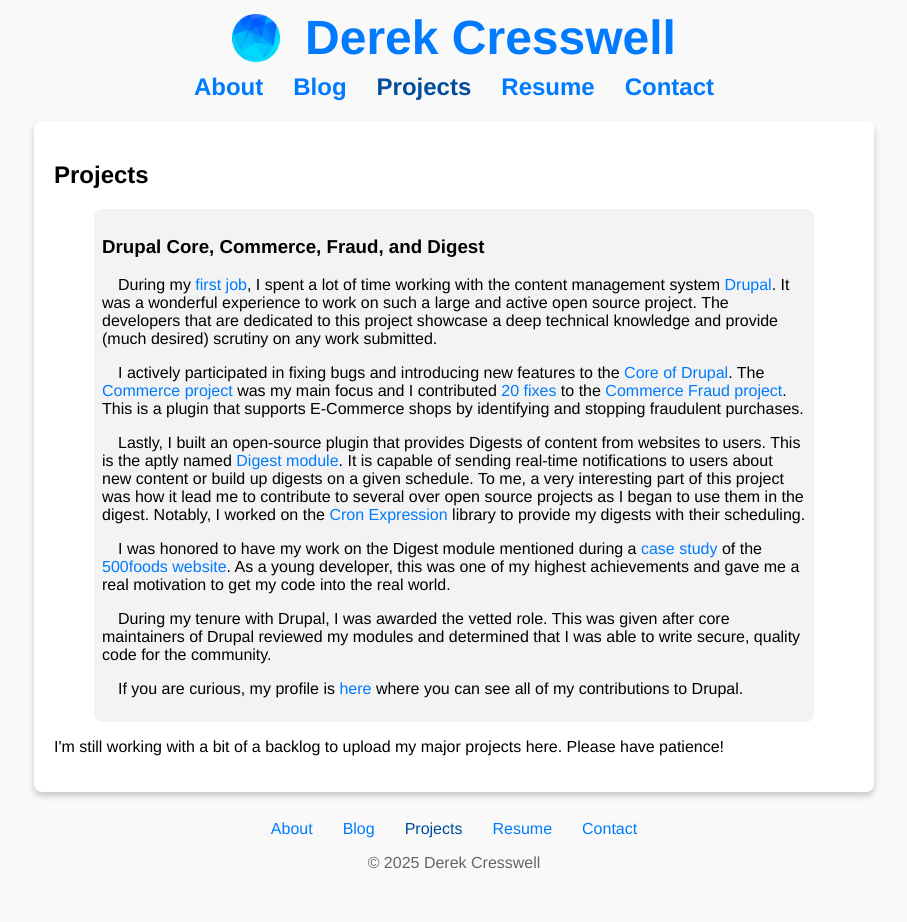
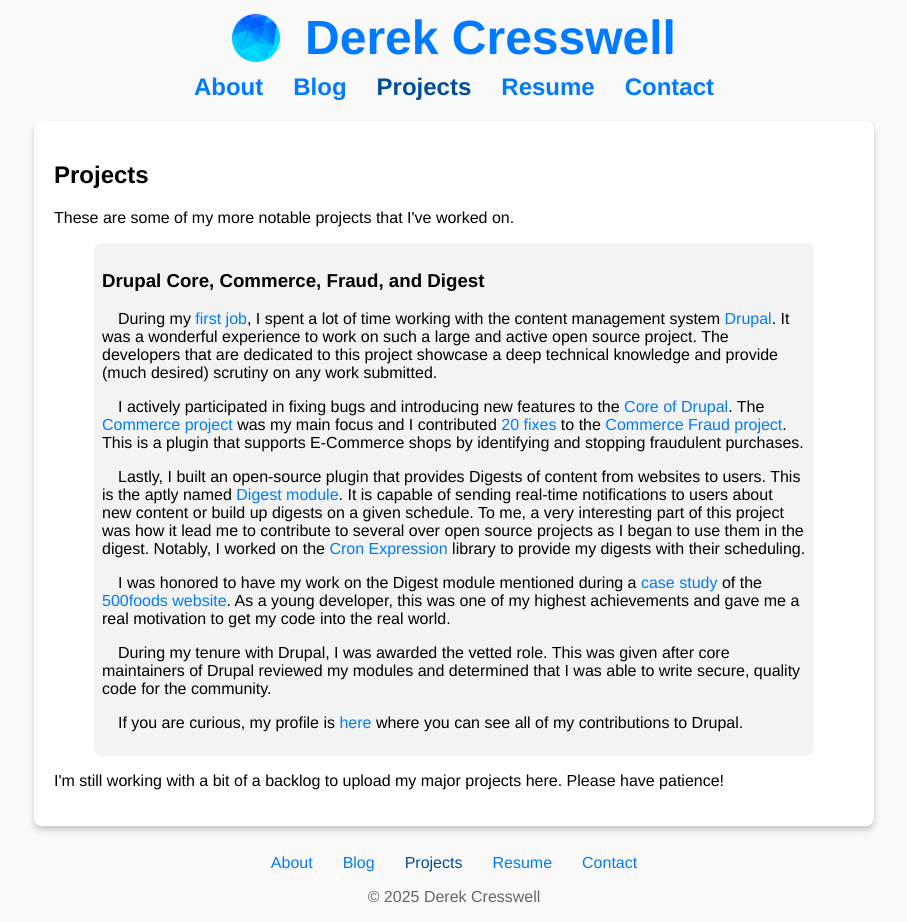
Before and after one commit to DerekCresswell/DerekCresswell.github.io, a Jekyll site: the page built from projects.html, in a window 1280 px wide. Shown: the whole page, without its empty margins (186-1093 px from the left). Built offline with Jekyll 4.4.1, drawn with Linux system fonts in a browser that asks for light colours; before the commit the page ends 900 px from its top, so only the background shows below that.

Commit message:
Small blurbs

```diff
--- a/about.html
+++ b/about.html
@@ -25,6 +25,8 @@
 {% include about_brief.html %}
 
 <h3 id="career">Career</h3>
+
+<p>Below is a full listing of my career in software development.</p>
 
 {% assign careers = "" | split: "" %}
 {% for career in site.data.careers %}
--- a/projects.html
+++ b/projects.html
@@ -2,6 +2,8 @@
 layout: default
 title: Projects
 ---
+<p>These are some of my more notable projects that I've worked on.</p>
+
 {% assign projects = "" | split: "" %}
 
 {% capture projects_capture %}
```
